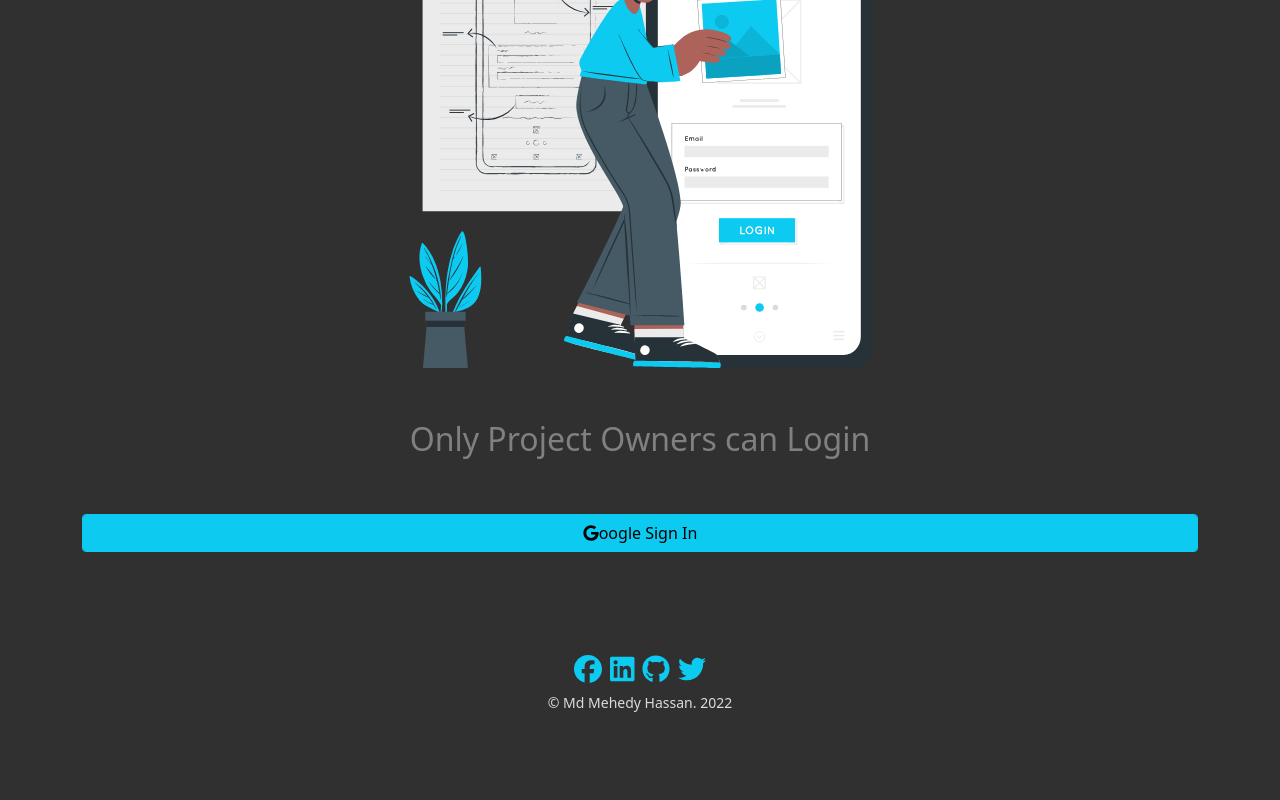
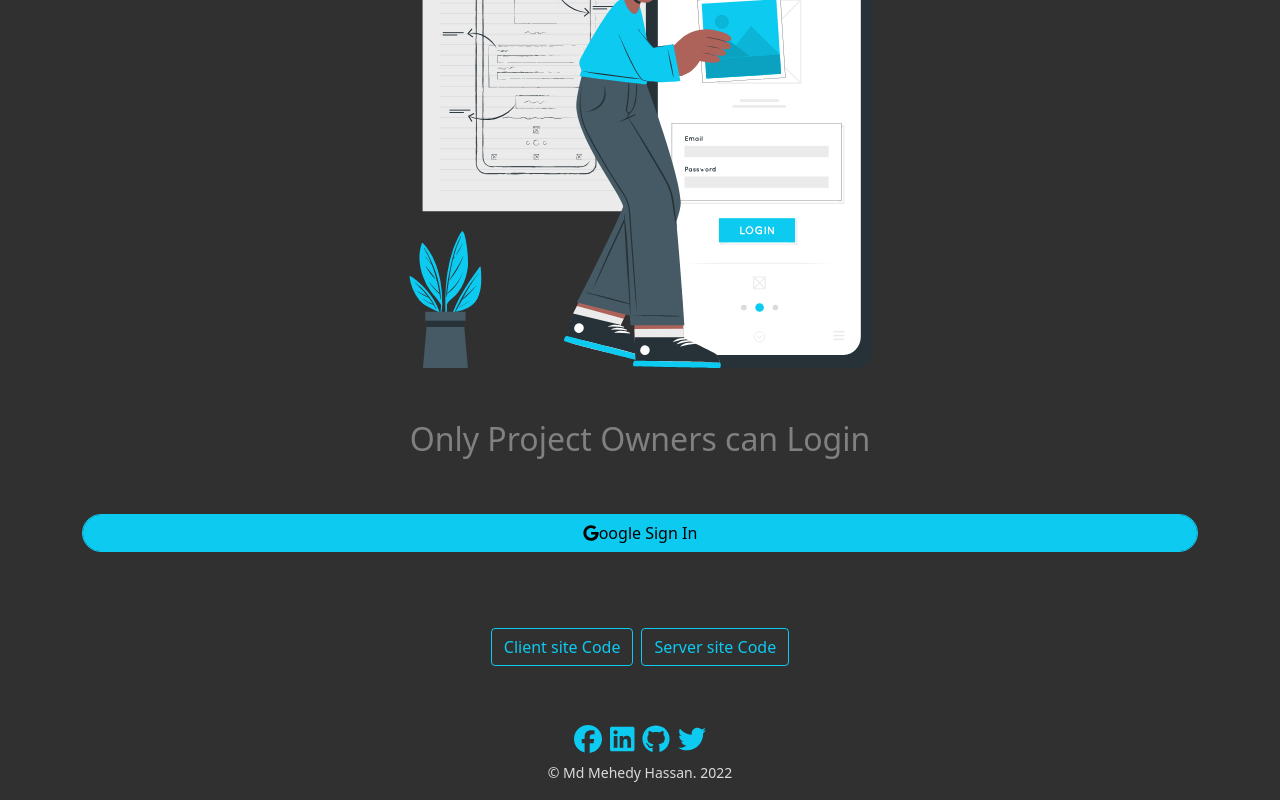
Before and after one commit to mahadihasan2022/mahadi-portfolio-client, a React (Create React App) app: page /login in a window 1280 px wide. Shown: the part 1052-1852 px from the top of the page. Before the commit the page ends 1782 px from the top, so only its background shows below. Built offline with nearby package versions, Linux system fonts and the light colour scheme.

Commit message:
code link add

```diff
--- a/src/Login/Login.js
+++ b/src/Login/Login.js
@@ -11,7 +11,7 @@ firebaseInit();
 const Login = () => {
     const [admin, setAdmin] = useContext(AdminContext);
     const googleSignInHandler = () => {
-        if(window.confirm('Are you Sure you are owner This website?')){
+        if (window.confirm('Are you Sure you are owner This website?')) {
             const provider = new GoogleAuthProvider();
             const auth = getAuth();
             signInWithPopup(auth, provider)
@@ -39,9 +39,18 @@ const Login = () => {
                 <img className="w-50" src={loginSvg} alt="" />
             </div>
             <h2 style={{ color: 'gray' }}>Only Project Owners can Login</h2>
-            <button onClick={googleSignInHandler} className="btn btn-info mt-5 mb-5 form-control">
+            <button onClick={googleSignInHandler} className="btn btn-info rounded-pill mt-5 mb-5 form-control">
                 <FontAwesomeIcon icon={faGoogle} />oogle Sign In
             </button>
+
+            <div className="m-4">
+                <a className="btn btn-outline-info m-1" href="https://github.com/mdmehedyhassan/portfolio" target="_blank" rel="noopener noreferrer">
+                    Client site Code
+                </a>
+                <a className="btn btn-outline-info m-1" href="https://github.com/mdmehedyhassan/portfolio-server" target="_blank" rel="noopener noreferrer">
+                    Server site Code
+                </a>
+            </div>
         </div>
     );
 };
```
Also changed, not shown: firebase.json (added), 2 other files (tests, documents, lock files or other folders).
